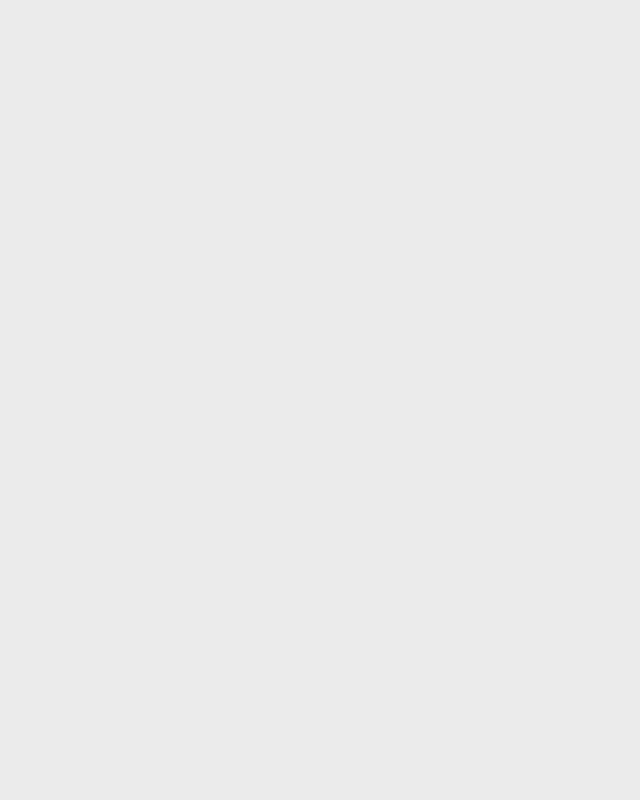
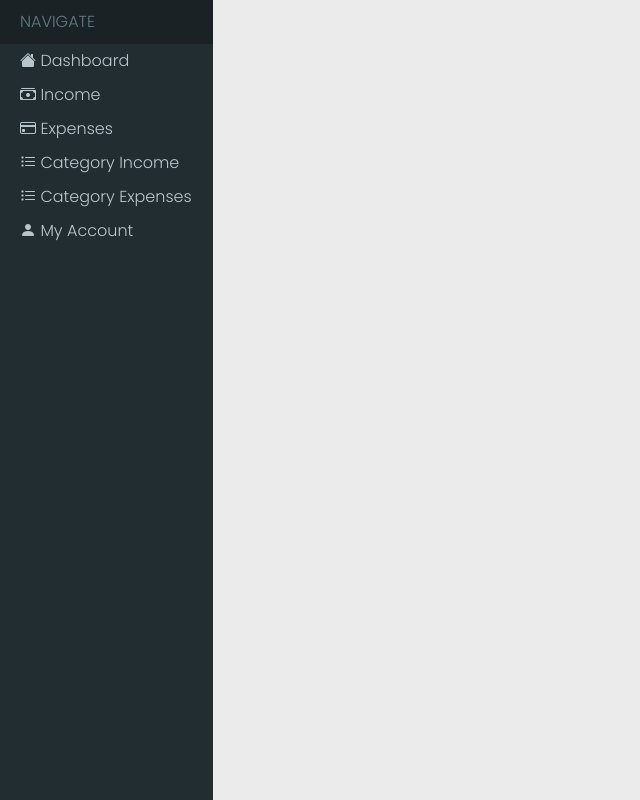
Before and after one commit to RivEm98/Personal-Budget-Magnament, a React (Create React App) app in the folder client/: page /home in a window 1280 px wide. Shown: the whole page, without its empty margins (0-640 px from the left). Built offline with nearby package versions, Linux system fonts and the light colour scheme.

Commit message:
I create the sidebar components and their respective buttons

```diff
--- a/client/src/components/App.css
+++ b/client/src/components/App.css
@@ -3,3 +3,16 @@ body{
     font-family: "Poppins";
     background-color: #ebebeb;
 }
+.row{
+    margin: 0px;
+}
+ul{
+    margin: 0;
+    padding: 0;
+}
+li{
+    list-style: none;
+}
+a{
+    text-decoration: none;
+}
--- a/client/src/components/App.js
+++ b/client/src/components/App.js
@@ -3,16 +3,16 @@ import { BrowserRouter, Route, Switch } from 'react-router-dom'
 import Login from '../page/Login'
 import './App.css'
 import Register from '../page/Register'
-/* import Home from '../pages/Home'
-import PageNotFound from '../pages/PageNotFound'  */
+import Home from '../page/Home'
+/* import PageNotFound from '../pages/PageNotFound'  */
 function App(){
     return (
         <BrowserRouter>
             <Switch>
                 <Route exact path="/" component={Login} />
                 <Route exact path="/register" component={Register} />
-{/*                 <Route exact path="/home" component={Home} />
-                <Route component={PageNotFound} /> */}
+                <Route exact path="/home" component={Home} />
+                {/* <Route component={PageNotFound} /> */}
             </Switch>
         </BrowserRouter>
     )
--- a/client/src/components/ButtonLink/ButtonLink.js
+++ b/client/src/components/ButtonLink/ButtonLink.js
@@ -1,9 +1,10 @@
 import React from 'react'
+import {Link} from 'react-router-dom'
 import './ButtonLink.css'
 
 const ButtonLink = (props)=>
 (
-    <a href={props.to}><button className="col-12 button-link">{props.name}</button></a>
+    <Link to={props.to}><button className="col-12 button-link">{props.name}</button></Link>
 )
 
 export default ButtonLink;
--- /dev/null
+++ b/client/src/components/ButtonSidebar/ButtonSidebar.js
@@ -0,0 +1,10 @@
+import React from 'react'
+import {Link} from 'react-router-dom'
+import './buttonSidebar.css'
+
+const ButtonSidebar = (props)=>
+(
+    <Link to="" class="link-sidebar"><li className="button-sidebar"><i class={props.icon}></i>  {props.name}</li></Link>
+)
+
+export default ButtonSidebar;
--- /dev/null
+++ b/client/src/components/ButtonSidebar/buttonSidebar.css
@@ -0,0 +1,15 @@
+.button-sidebar{
+    padding: 5px 20px;
+}
+.link-sidebar{
+    color: #b8c7ce;
+    width: 100%;
+}
+.link-sidebar:hover{
+    color: #b8c7ce;
+
+}
+.button-sidebar:hover{
+    background-color: #1a2225;
+    border-left: 2px solid #00c0ef;
+}
--- /dev/null
+++ b/client/src/components/SideBar/Sidebar.css
@@ -0,0 +1,12 @@
+.sidebar{
+    background-color: #222d32;
+    padding: 0px;
+    height: 100vh;
+    font-weight: 300;
+}
+.navigate{
+    color: #617a85;
+    padding: 10px 20px;
+    background-color: #1a2226;
+    margin: 0px;
+}
--- /dev/null
+++ b/client/src/components/SideBar/Sidebar.js
@@ -0,0 +1,20 @@
+import React from 'react'
+import ButtonSidebar from '../ButtonSidebar/ButtonSidebar'
+import './Sidebar.css'
+
+const Sidebar = ()=>
+(
+    <div className="col-2 sidebar">
+        <p className="navigate">NAVIGATE</p>
+        <ul>
+            <ButtonSidebar name="Dashboard" icon="bi bi-house-fill"/>
+            <ButtonSidebar name="Income" icon="bi bi-cash-stack"/>
+            <ButtonSidebar name="Expenses" icon="bi bi-credit-card"/>
+            <ButtonSidebar name="Category Income" icon="bi bi-list-task"/>
+            <ButtonSidebar name="Category Expenses" icon="bi bi-list-task"/>
+            <ButtonSidebar name="My Account" icon="bi bi-person-fill"/>
+        </ul>
+    </div>
+);
+
+export default Sidebar;
--- /dev/null
+++ b/client/src/page/Home.js
@@ -0,0 +1,14 @@
+import React from 'react'
+import Sidebar from '../components/SideBar/Sidebar'
+
+const Home = () =>
+(
+    <div>
+        <div class="row">
+
+            <Sidebar />
+        </div>
+    </div>
+)
+
+export default Home;
```
